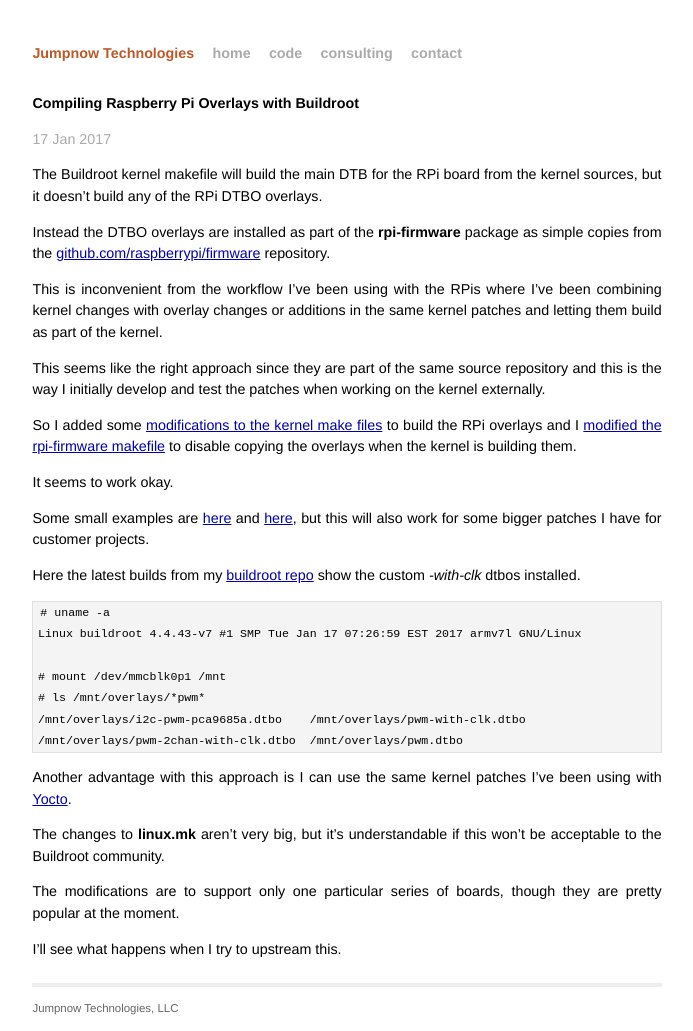
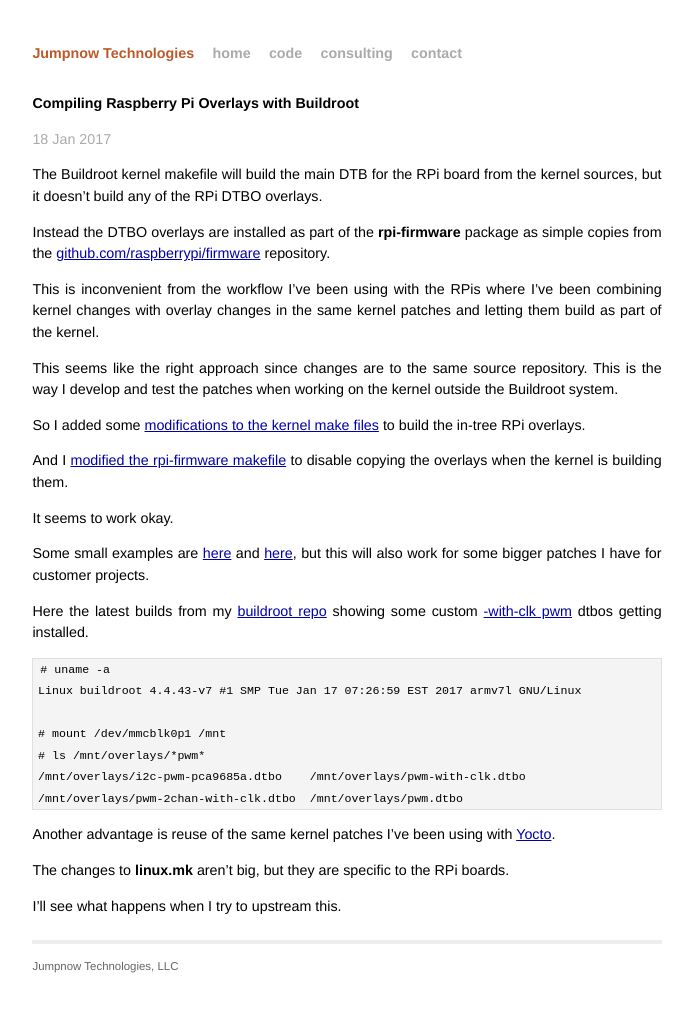
Before and after one commit to jumpnow/jumpnowtek-site, a Jekyll site: the page built from _posts/2017-01-17-Compiling-Raspberry-Pi-Overlays-with-Buildroot.md, in a window 1280 px wide. Shown: the whole page, without its empty margins (293-986 px from the left). Built offline with Jekyll 4.4.1, drawn with Linux system fonts in a browser that asks for light colours; after the commit the page ends 988 px from its top, so only the background shows below that.

Commit message:
Small updates to rpi br overlay doc

```diff
--- a/_posts/2017-01-17-Compiling-Raspberry-Pi-Overlays-with-Buildroot.md
+++ b/_posts/2017-01-17-Compiling-Raspberry-Pi-Overlays-with-Buildroot.md
@@ -1,7 +1,7 @@
 ---
 layout: post
 title: Compiling Raspberry Pi Overlays with Buildroot
-date: 2017-01-17 08:57:00
+date: 2017-01-18 06:18:00
 categories: rpi
 tags: [linux, rpi, buildroot, rpi3, overlays, kernel]
 ---
@@ -10,17 +10,19 @@
 
 Instead the DTBO overlays are installed as part of the **rpi-firmware** package as simple copies from the [github.com/raspberrypi/firmware][rpi-firmware-repo] repository.
 
-This is inconvenient from the workflow I've been using with the RPis where I've been combining kernel changes with overlay changes or additions in the same kernel patches and letting them build as part of the kernel.
+This is inconvenient from the workflow I've been using with the RPis where I've been combining kernel changes with overlay changes in the same kernel patches and letting them build as part of the kernel.
 
-This seems like the right approach since they are part of the same source repository and this is the way I initially develop and test the patches when working on the kernel externally.
+This seems like the right approach since changes are to the same source repository. This is the way I  develop and test the patches when working on the kernel outside the Buildroot system.
 
-So I added some [modifications to the kernel make files][rpi-overlay-patch] to build the RPi overlays and I [modified the rpi-firmware makefile][rpi-firmware-patch] to disable copying the overlays when the kernel is building them.
+So I added some [modifications to the kernel make files][rpi-overlay-patch] to build the in-tree RPi overlays.
+
+And I [modified the rpi-firmware makefile][rpi-firmware-patch] to disable copying the overlays when the kernel is building them.
 
 It seems to work okay.
 
 Some small examples are [here][hardware-pwm-overlay-patch] and [here][ads1015-enable-patch], but this will also work for some bigger patches I have for customer projects.
 
-Here the latest builds from my [buildroot repo][jumpnow-buildroot] show the custom *-with-clk* dtbos installed.
+Here the latest builds from my [buildroot repo][jumpnow-buildroot] showing some custom [-with-clk pwm][jumpnow-hardware-pwm] dtbos getting installed.
 
     # uname -a
     Linux buildroot 4.4.43-v7 #1 SMP Tue Jan 17 07:26:59 EST 2017 armv7l GNU/Linux
@@ -31,11 +33,9 @@
     /mnt/overlays/pwm-2chan-with-clk.dtbo  /mnt/overlays/pwm.dtbo
 
 
-Another advantage with this approach is I can use the same kernel patches I've been using with [Yocto][jumpnow-rpi-yocto].
+Another advantage is reuse of the same kernel patches I've been using with [Yocto][jumpnow-rpi-yocto].
 
-The changes to **linux.mk** aren't very big, but it's understandable if this won't be acceptable to the Buildroot community.
-
-The modifications are to support only one particular series of boards, though they are pretty popular at the moment.
+The changes to **linux.mk** aren't big, but they are specific to the RPi boards.
 
 I'll see what happens when I try to upstream this.
 
@@ -46,3 +46,4 @@
 [ads1015-enable-patch]: https://github.com/jumpnow/buildroot/commit/6b3f826feb205a5454b0ebb655b915b400eba49d
 [jumpnow-buildroot]: https://github.com/jumpnow/buildroot
 [jumpnow-rpi-yocto]: http://www.jumpnowtek.com/rpi/Raspberry-Pi-Systems-with-Yocto.html
+[jumpnow-hardware-pwm]: http://www.jumpnowtek.com/rpi/Using-the-Raspberry-Pi-Hardware-PWM-timers.html
```
